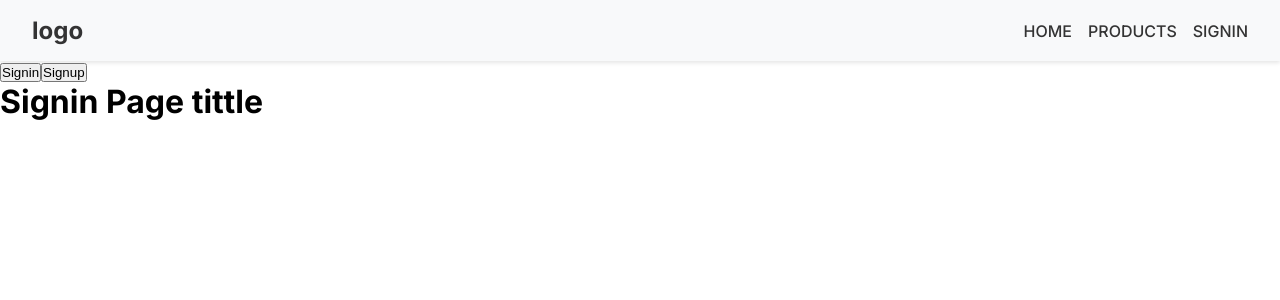
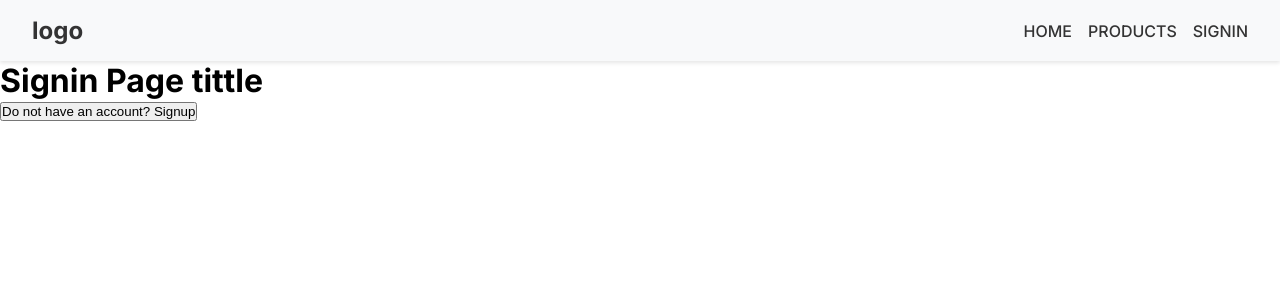
Before and after one commit to Alejandro-Bernal-M/Lovocado-front, a Next.js app: page /session in a window 1280 px wide. Shown: the top 300 px of the page. Built offline with nearby package versions, Linux system fonts and the light colour scheme.

Commit message:
Add conditional rendering on sessions page

```diff
--- a/src/app/session/page.tsx
+++ b/src/app/session/page.tsx
@@ -11,9 +11,17 @@ export default function Session() {
   // const {token} = useAppSelector((state) => state.user);
   return (
     <div>
-      <button onClick={() => setSignin(true)}>Signin </button>
-      <button onClick={() => setSignin(false)}>Signup </button>
-      {signin ? <Signin /> : <Signup />}
+      {signin ?
+        <>
+          <Signin />
+          <button onClick={() => setSignin(false)}>Do not have an account? Signup </button>
+        </>
+        :
+        <>
+          <Signup />
+          <button onClick={() => setSignin(true)}>Already have an account? Signin </button>
+        </>
+        }
     </div>
   );
 }
--- a/src/components/Homepage.tsx
+++ b/src/components/Homepage.tsx
@@ -1,7 +1,11 @@
+'use client'
+import { useAppSelector} from "../lib/hooks";
 export default function Homepage() {
+  const {name} = useAppSelector((state) => state.user);
   return (
     <div>
       <h1> home Page tittle</h1>
+      {name && <h2> Welcome {name}</h2>}
     </div>
   );
 }
--- a/src/lib/features/user/userSlice.ts
+++ b/src/lib/features/user/userSlice.ts
@@ -10,7 +10,7 @@ interface UserState {
 }
 
 const initialState: UserState = {
-  name: '',
+  name: 'alejandro',
   email: '',
   token: '',
   _id: '',
```
